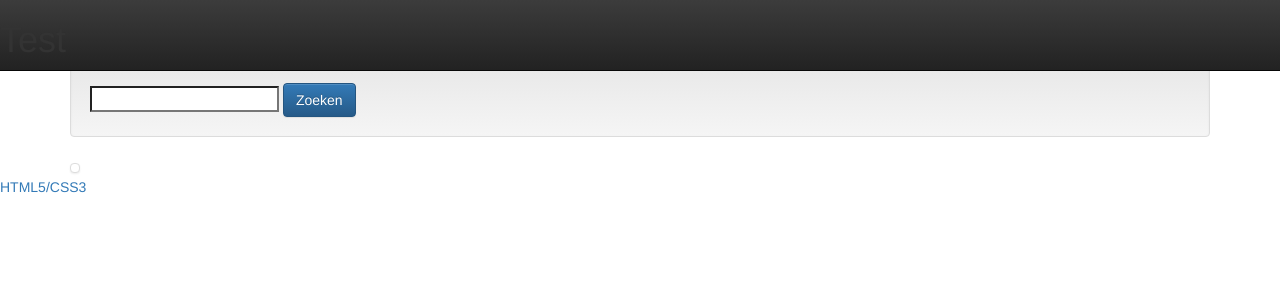
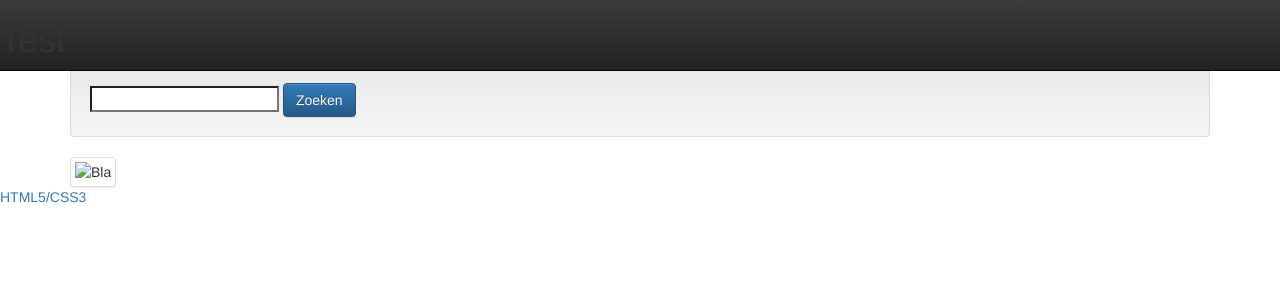
Before and after one commit to bwabuys/test, a Jekyll site: the page bootstrap/index.html, which Jekyll copies as it is, in a window 1280 px wide. Shown: the top 300 px of the page. Built offline with Jekyll 4.4.1, drawn with Linux system fonts in a browser that asks for light colours; nearby versions of some CDN libraries.

Commit message:
Update index.html

```diff
--- a/bootstrap/index.html
+++ b/bootstrap/index.html
@@ -20,7 +20,7 @@
 				<input type="button" class="btn btn-primary" value="Zoeken"/>
 			</form>
 
-			<img class="img-thumbnail" data-src="holder.js/200x200"/>
+			<img class="img-thumbnail" src="#" data-src="holder.js/200x200" alt="Bla"/>
 		</main>
 
 		<footer>
```
